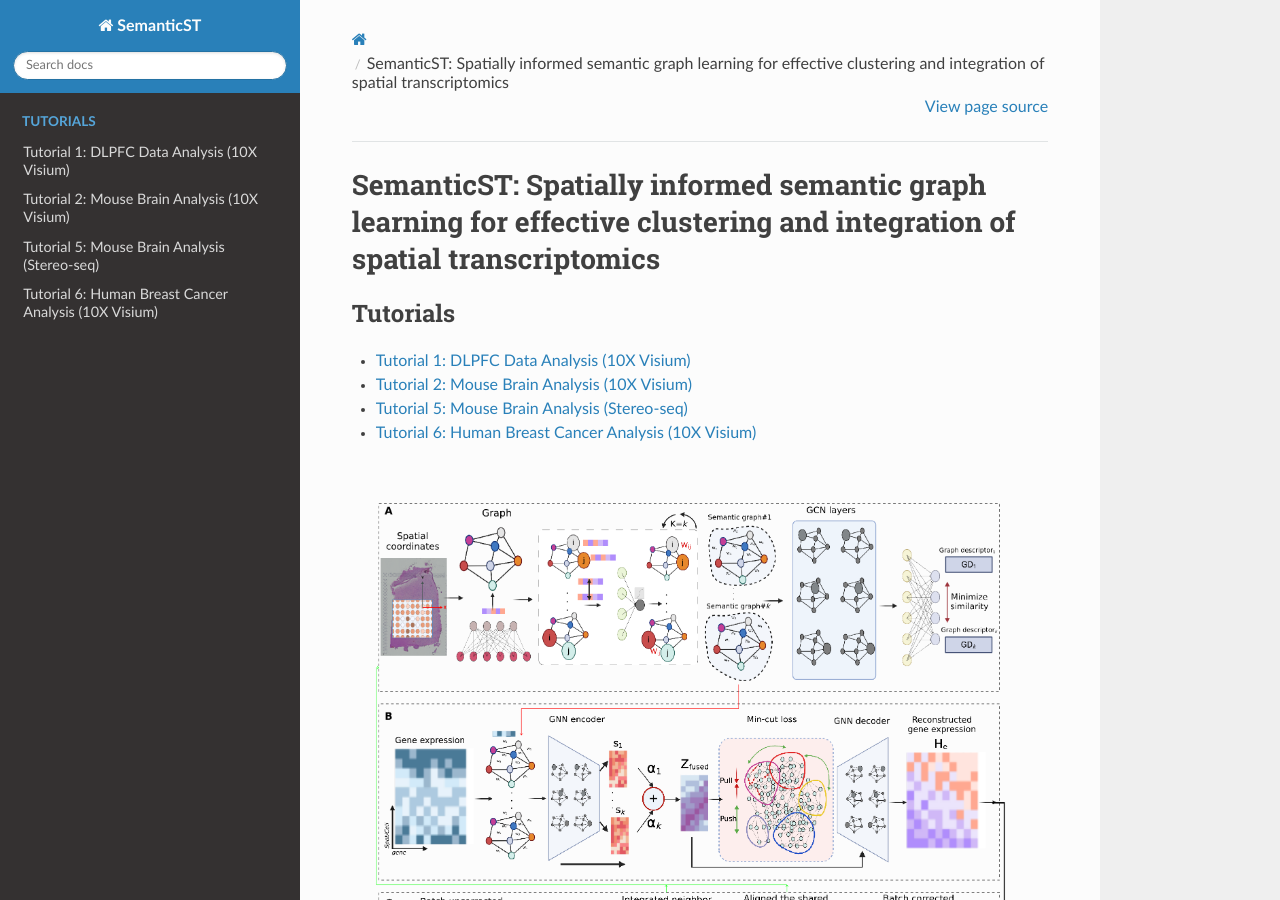
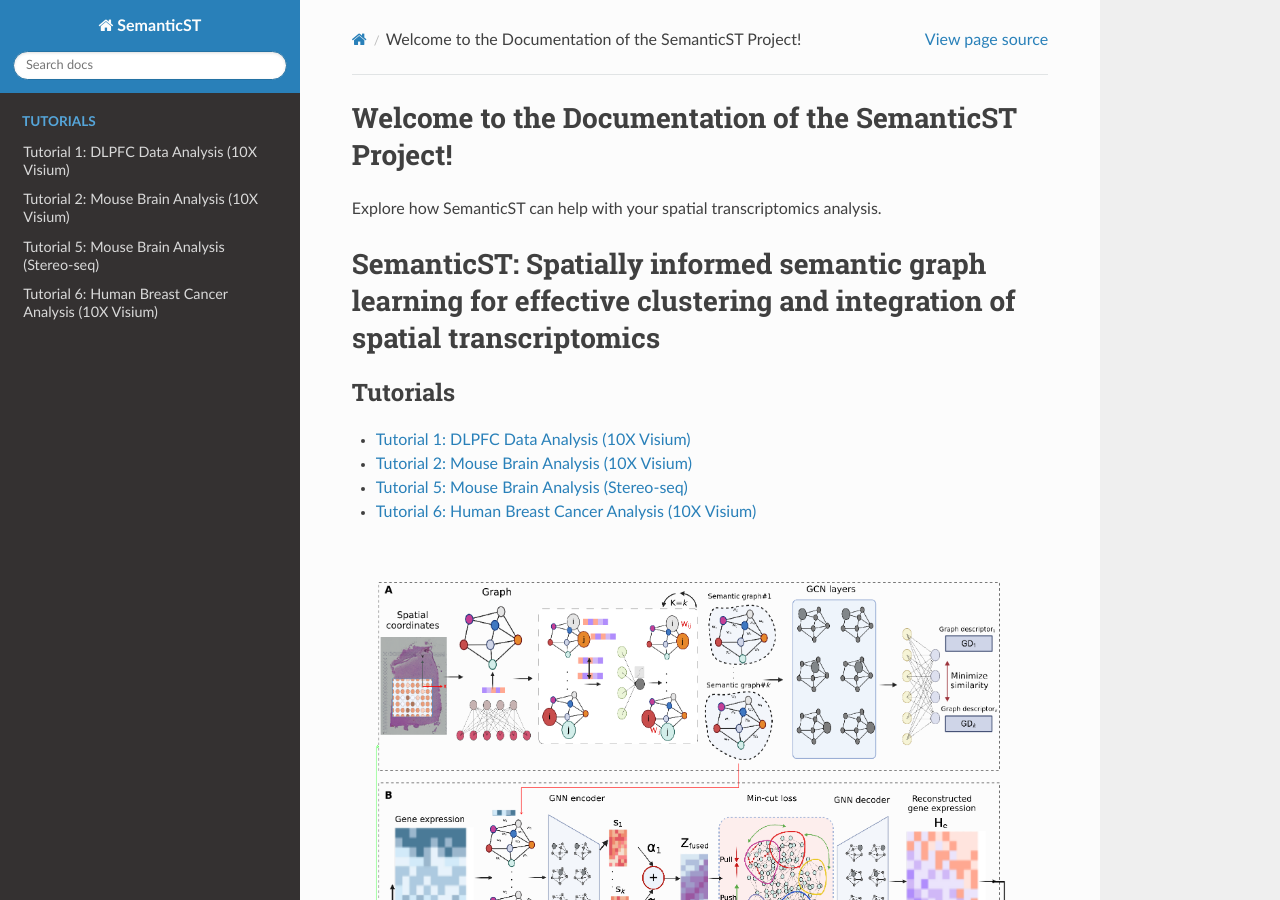
Before and after one commit to roxana9/SemanticST_Tutorial, a Sphinx documentation site: the page built from docs/index.rst, in a window 1280 px wide and 900 px high. Built offline with Sphinx 7.4.7 and the Read the Docs theme 3.1.0, drawn with Linux system fonts in a browser that asks for light colours; pages that are not in the unit, such as notebooks, are missing from menus.

Commit message:
update index

```diff
--- a/docs/index.rst
+++ b/docs/index.rst
@@ -1,3 +1,8 @@
+Welcome to the Documentation of the SemanticST Project!
+=======================================================
+Explore how SemanticST can help with your spatial transcriptomics analysis.
+
+
 SemanticST: Spatially informed semantic graph learning for effective clustering and integration of spatial transcriptomics
 ==========================================================================================================================
 
@@ -17,6 +22,6 @@ SemanticST: Spatially informed semantic graph learning for effective clustering
    source/notebooks/Integration_vertical
 
 .. image:: source/_static/semanticst_figure.png
-   :width: 800px
+   :width: 1400
    :align: center
    :alt: SemanticST Pipeline
```
